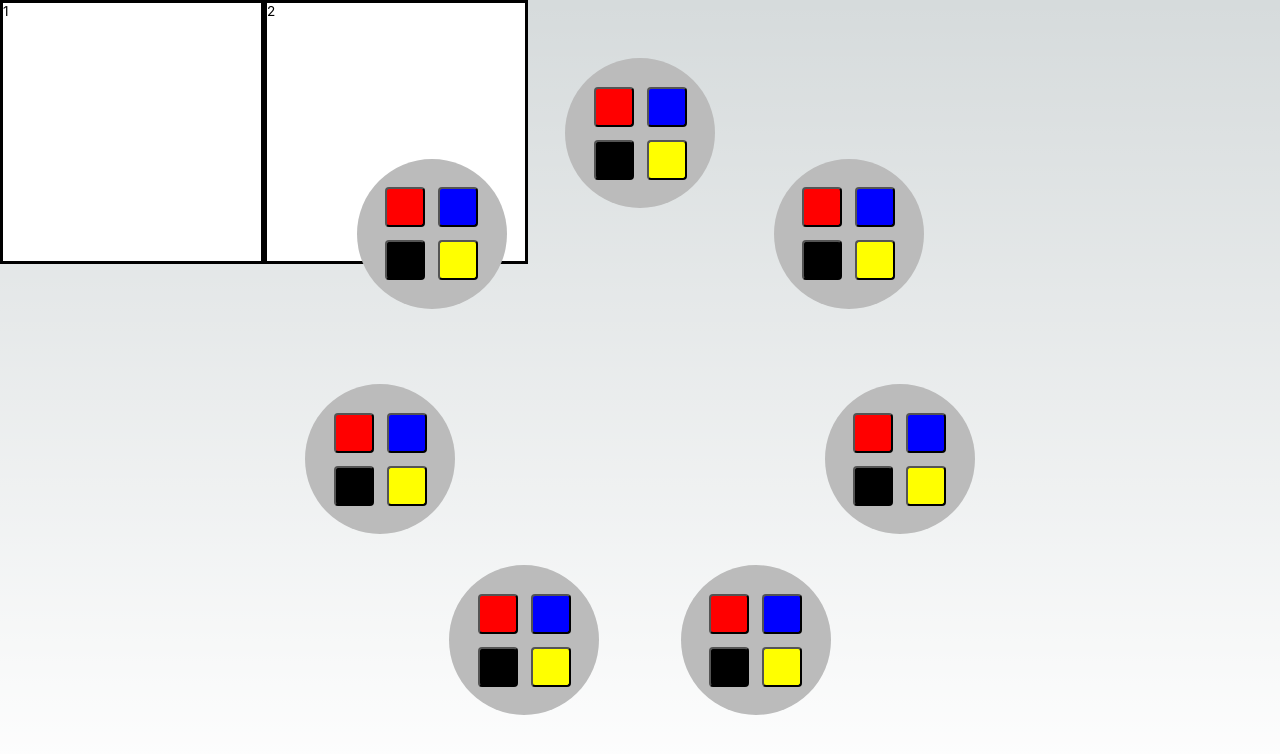
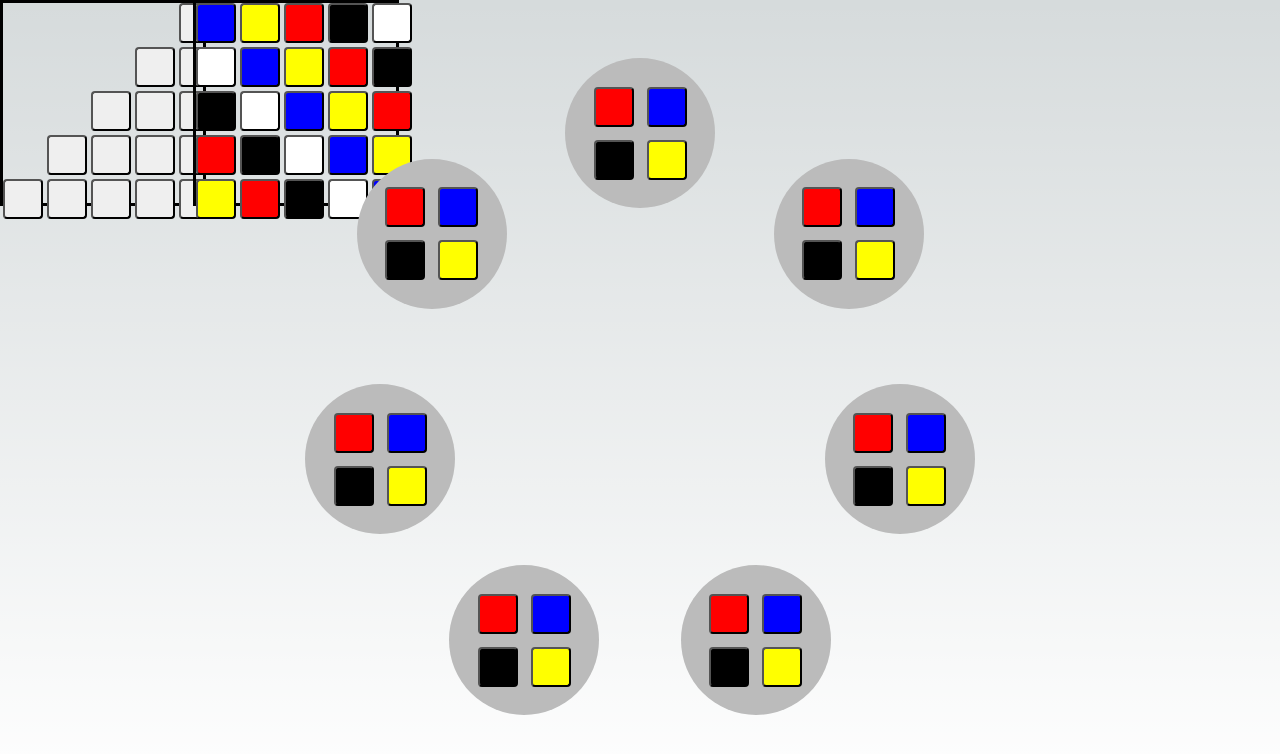
Before and after one commit to pknepps/azulSP, a Next.js app: page / in a window 1280 px wide. Shown: the top 754 px of the page. Built offline with nearby package versions, Linux system fonts and the light colour scheme.

Commit message:
added board

```diff
--- a/app/page.module.css
+++ b/app/page.module.css
@@ -21,24 +21,5 @@
     flex-direction: column;
     justify-content: space-between;
     align-items: stretch;
+    width: 30%;
 }
-
-.testRectangle {
-    aspect-ratio: 2 / 1;
-    display: inline-grid;
-    height: 33%;
-    grid-template-columns: 50% 50%;
-    grid-template-rows: 100%;
-    background-color: white;
-    align-self: flex-start;
-}
-
-.innerRectangle {
-    color: black;
-    height: 100%;
-    width: 100%;
-    grid-row-start: 1;
-    border-width: 3px;
-    border-color : black;
-    border-style: solid;
-}
--- a/app/page.tsx
+++ b/app/page.tsx
@@ -3,20 +3,14 @@
 import styles from "./page.module.css";
 import {GameCenter} from "@/app/ui/gameCenter"
 import {ReactElement } from "react";
+import SquareBoard from "@/app/ui/board/board";
 
 export default function Home() : ReactElement | null {
   return (
     <main className={styles.main}>
       <div className={styles.description}>
           <div className={styles.left}>
-              <div className={styles.testRectangle}>
-                  <div className={styles.innerRectangle} style={{gridColumnStart : 1}}>
-                      1
-                  </div>
-                  <div className={styles.innerRectangle} style={{gridColumnStart : 2}}>
-                      2
-                  </div>
-              </div>
+              {SquareBoard()}
           </div>
           {GameCenter([1,2,5,1,13,2, 100])}
       </div>
--- a/app/ui/Factory/factory.tsx
+++ b/app/ui/Factory/factory.tsx
@@ -1,4 +1,4 @@
-import {ReactElement, useEffect, useState} from "react";
+import {ReactElement} from "react";
 import styles from "./factory.module.css";
 import {useWindowDimensions} from "@/app/ui/customHooks/useWindowDimensions";
 
--- a/app/ui/Tile/TileColor.ts
+++ b/app/ui/Tile/TileColor.ts
@@ -5,4 +5,5 @@ export const enum TileColor {
     red = "red",
     yellow = "yellow",
     blue = "blue",
+    empty = "empty"
 }
--- a/app/ui/Tile/tile.tsx
+++ b/app/ui/Tile/tile.tsx
@@ -2,7 +2,7 @@ import styles from "./tile.module.css"
 import {ReactElement} from "react";
 import {TileColor} from "@/app/ui/Tile/TileColor";
 
-export default function Tile(color : TileColor, column : number, row : number) : ReactElement {
+export default function SquareTile(color : TileColor, column : number, row : number) : ReactElement {
     return (<button onClick={() => alert("my color is: " + color)}
                    className={styles.squareTile}
                    style={{backgroundColor: color,
--- /dev/null
+++ b/app/ui/board/board.module.css
@@ -0,0 +1,23 @@
+.board {
+    aspect-ratio: 2 / 1;
+    display: inline-grid;
+    width: 100%;
+    grid-auto-columns: 50%;
+    grid-column-gap: 1px;
+    align-self: flex-start;
+}
+
+.boardHalf {
+    height: 100%;
+    aspect-ratio: 1 / 1;
+    width: fit-content;
+    grid-row-start: 1;
+    display: inline-grid;
+    grid-auto-columns: 20%;
+    grid-auto-rows: 20%;
+    border-width: 3px;
+    border-color: black;
+    border-style: solid;
+    grid-row-gap: 2%;
+    grid-column-gap: 2%;
+}
--- a/app/ui/board/board.tsx
+++ b/app/ui/board/board.tsx
@@ -0,0 +1,41 @@
+import styles from "./board.module.css";
+import {ReactElement} from "react";
+import {TileColor} from "@/app/ui/Tile/TileColor";
+import SquareTile from "@/app/ui/Tile/tile"
+
+/**
+ *
+ * @constructor
+ */
+export default function SquareBoard() : ReactElement | null{
+    let makePattern = () : Array<ReactElement | null> => {
+        let tiles = new Array<ReactElement | null>();
+        for (let i = 1; i <= 5; i++) {
+            for (let j = 5; j > 5 - i; j--) {
+                tiles.push(SquareTile(TileColor.empty, j, i));
+            }
+        }
+        return tiles;
+    }
+
+    let makeWall = () : Array<ReactElement | null> => {
+        let tiles = new Array<ReactElement | null>();
+        for (let i = 1; i <= 5; i++) {
+            tiles.push(SquareTile(TileColor.blue, i, i));
+            tiles.push(SquareTile(TileColor.yellow, i % 5 + 1, i));
+            tiles.push(SquareTile(TileColor.red, (i + 1) % 5 + 1, i));
+            tiles.push(SquareTile(TileColor.black, (i + 2)% 5 + 1, i));
+            tiles.push(SquareTile(TileColor.white, (i + 3)% 5 + 1, i));
+        }
+        return tiles;
+    }
+
+    return (<div className={styles.board}>
+        <div className={styles.boardHalf} style={{gridColumnStart : 1}}>
+            {makePattern()}
+        </div>
+        <div className={styles.boardHalf} style={{gridColumnStart : 2}}>
+            {makeWall()}
+        </div>
+    </div>);
+}
--- a/app/ui/gameCenter.tsx
+++ b/app/ui/gameCenter.tsx
@@ -2,7 +2,7 @@ import styles from "@/app/ui/gameCenter.module.css"
 import {ReactElement, ReactNode} from "react";
 import Factory from "@/app/ui/Factory/factory";
 import {TileColor} from "@/app/ui/Tile/TileColor";
-import Tile from "@/app/ui/Tile/tile";
+import SquareTile from "@/app/ui/Tile/tile";
 
 /**
  * Temp method
@@ -14,7 +14,7 @@ const pickTileTest = () : ReactElement[] => {
         const col = (cnt % 2) + 1;
         const row = Math.floor(cnt / 2) + 1;
         cnt++;
-        return Tile(x, col, row);
+        return SquareTile(x, col, row);
     });
 };
 
```
